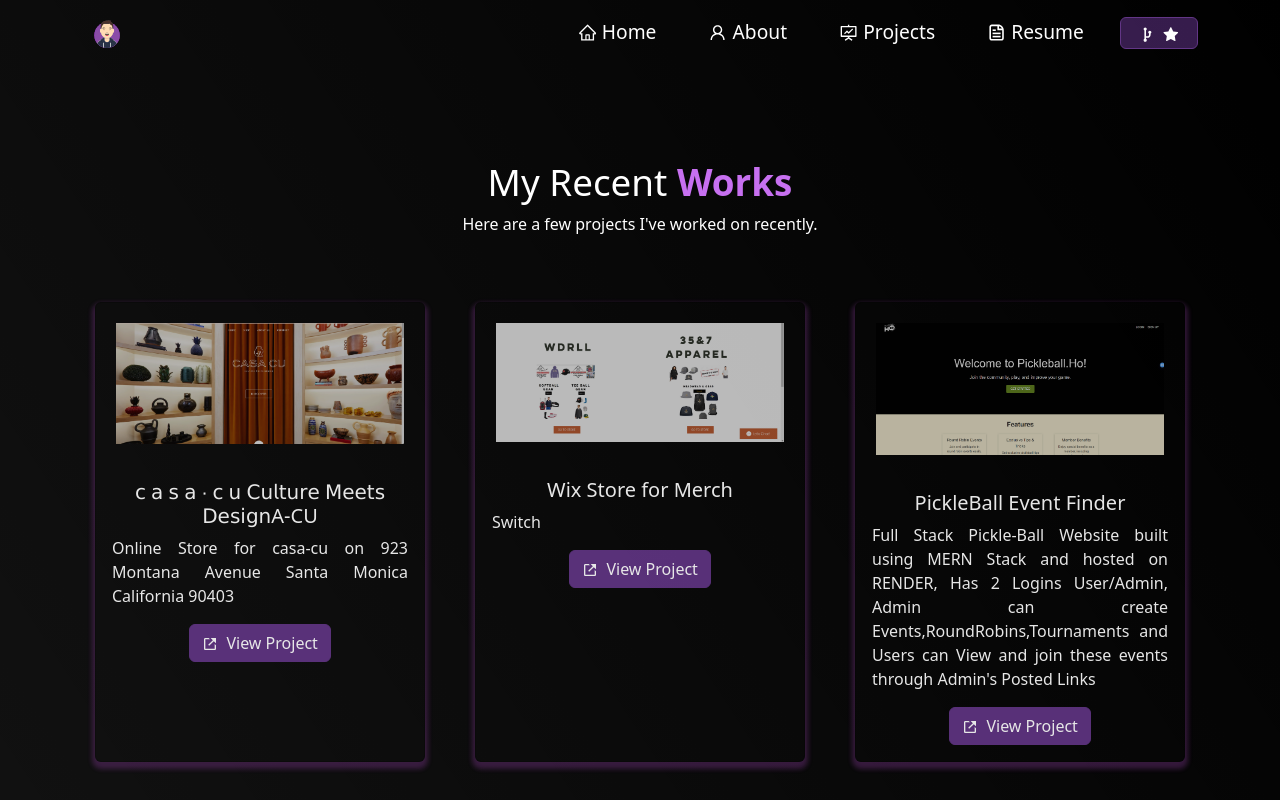
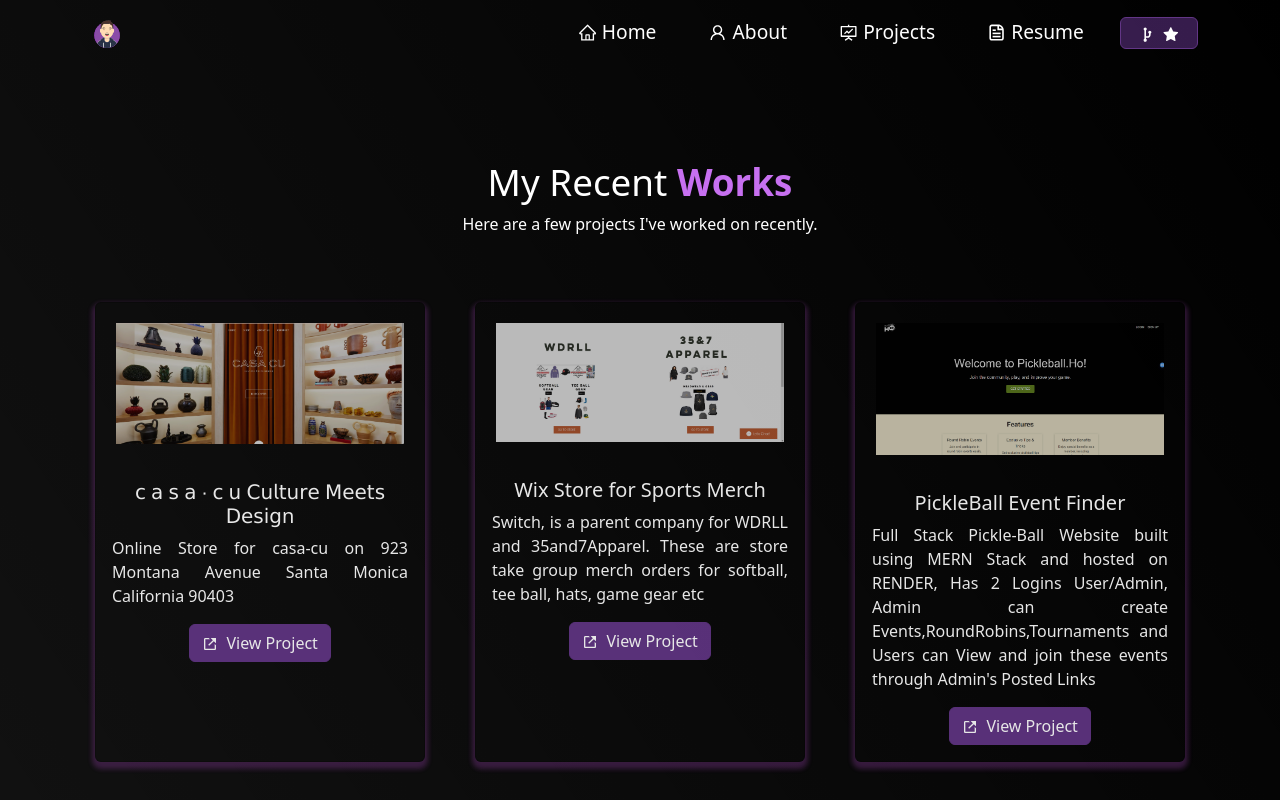
Before and after one commit to rakshith22-glitch/pfolio, a React (Create React App) app: page /project in a window 1280 px wide. Shown: the top 800 px of the page. Built offline with nearby package versions, Linux system fonts and the light colour scheme.

Commit message:
description edit

```diff
--- a/src/components/Projects/Projects.js
+++ b/src/components/Projects/Projects.js
@@ -27,7 +27,7 @@ function Projects() {
             <ProjectCard
               imgPath={casacu}
               isBlog={false}
-              title="𝖼 𝖺 𝗌 𝖺 ∙ 𝖼 𝗎  𝖢𝗎𝗅𝗍𝗎𝗋𝖾 𝖬𝖾𝖾𝗍𝗌 𝖣𝖾𝗌𝗂𝗀𝗇A-CU"
+              title="𝖼 𝖺 𝗌 𝖺 ∙ 𝖼 𝗎  𝖢𝗎𝗅𝗍𝗎𝗋𝖾 𝖬𝖾𝖾𝗍𝗌 𝖣𝖾𝗌𝗂𝗀n"
               description="Online Store for casa-cu on 923 Montana Avenue Santa Monica California 90403"
               link="https://www.casa-cu.com/"
             />
@@ -37,8 +37,9 @@ function Projects() {
             <ProjectCard
               imgPath={switchstore}
               isBlog={false}
-              title="Wix Store for Merch"
-              description="Switch"
+              title="Wix Store for Sports Merch"
+              description="Switch, is a parent company for WDRLL and 35and7Apparel. These are store take group merch orders
+              for softball, tee ball, hats, game gear etc"
               link="https://tizoccampos.wixsite.com/newweb/"
             />
           </Col>
```
